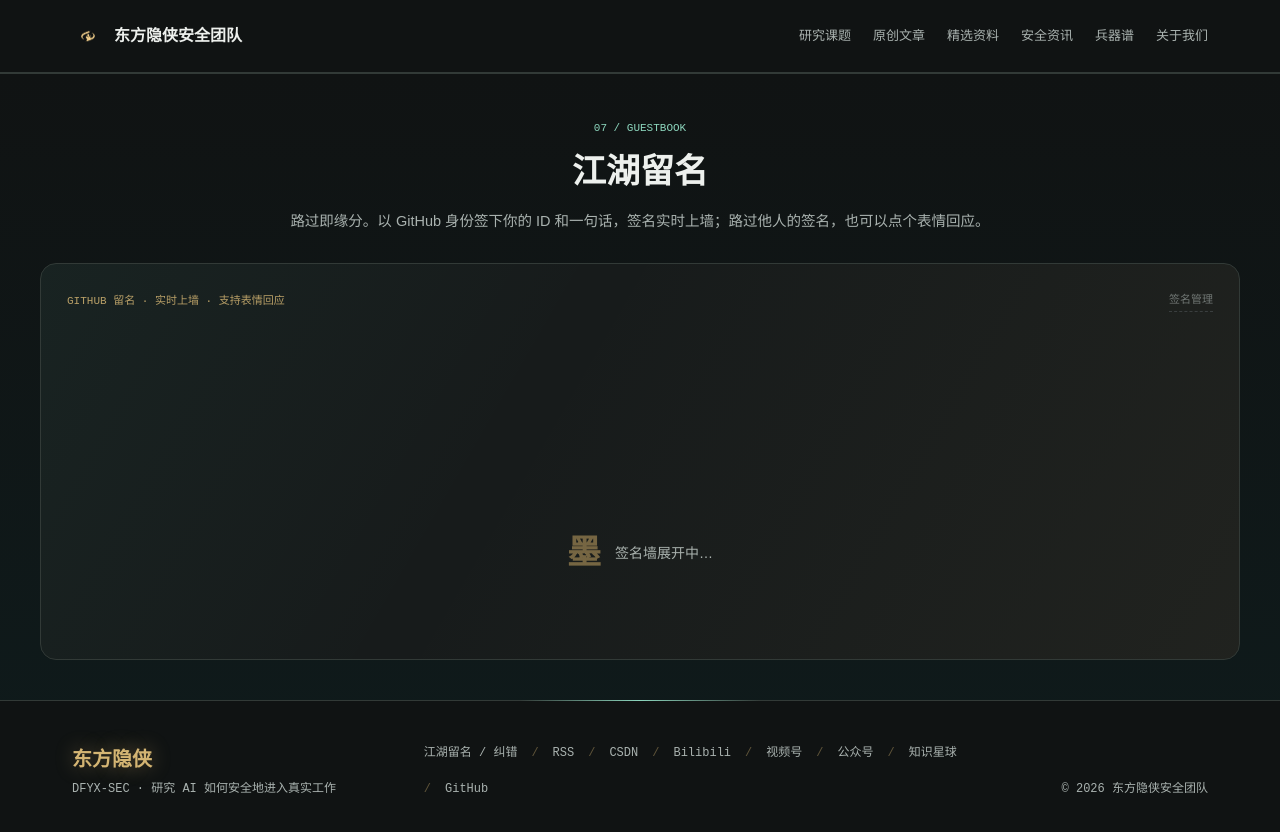
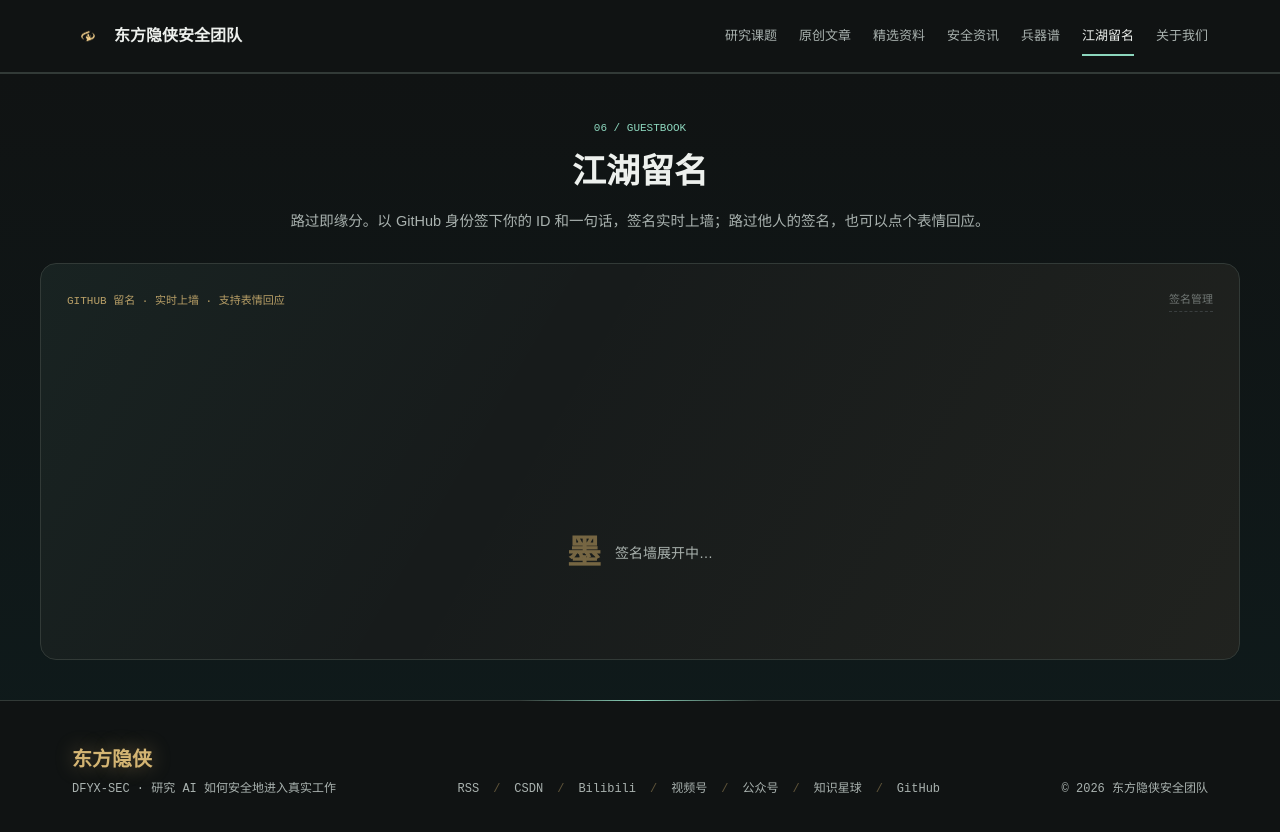
Before and after one commit to EastSword/EastSword.github.io, a Jekyll site: the page built from wall.md, in a window 1280 px wide. Shown: the top 832 px of the page. Built offline with Jekyll 4.4.1, drawn with Linux system fonts in a browser that asks for light colours; comment, search, counter and statistics services are not loaded.

Commit message:
将江湖留名移入主导航并调整栏目编号

```diff
--- a/_layouts/default.html
+++ b/_layouts/default.html
@@ -53,8 +54,6 @@
           DFYX-SEC · {{ site.tagline }}
         </div>
         <div class="social">
-          <a href="{{ '/wall/' | relative_url }}">江湖留名 / 纠错</a>
-          <span class="sep">/</span>
           <a href="{{ '/feed/articles.xml' | relative_url }}">RSS</a>
           <span class="sep">/</span>
           <a href="https://wittpeng.blog.csdn.net/" target="_blank" rel="noopener">CSDN</a>
--- a/wall.md
+++ b/wall.md
@@ -6,7 +6,7 @@ permalink: /wall/
 <section id="wall">
   <div class="wrap">
     <div class="section-head">
-      <div class="num">07 / GUESTBOOK</div>
+      <div class="num">06 / GUESTBOOK</div>
       <h2>江湖留名</h2>
       <p class="desc">路过即缘分。以 GitHub 身份签下你的 ID 和一句话，签名实时上墙；路过他人的签名，也可以点个表情回应。</p>
     </div>
```
Also changed, not shown: other parts of _layouts/default.html (+1 -0 lines), about.md (+1 -1 lines).
